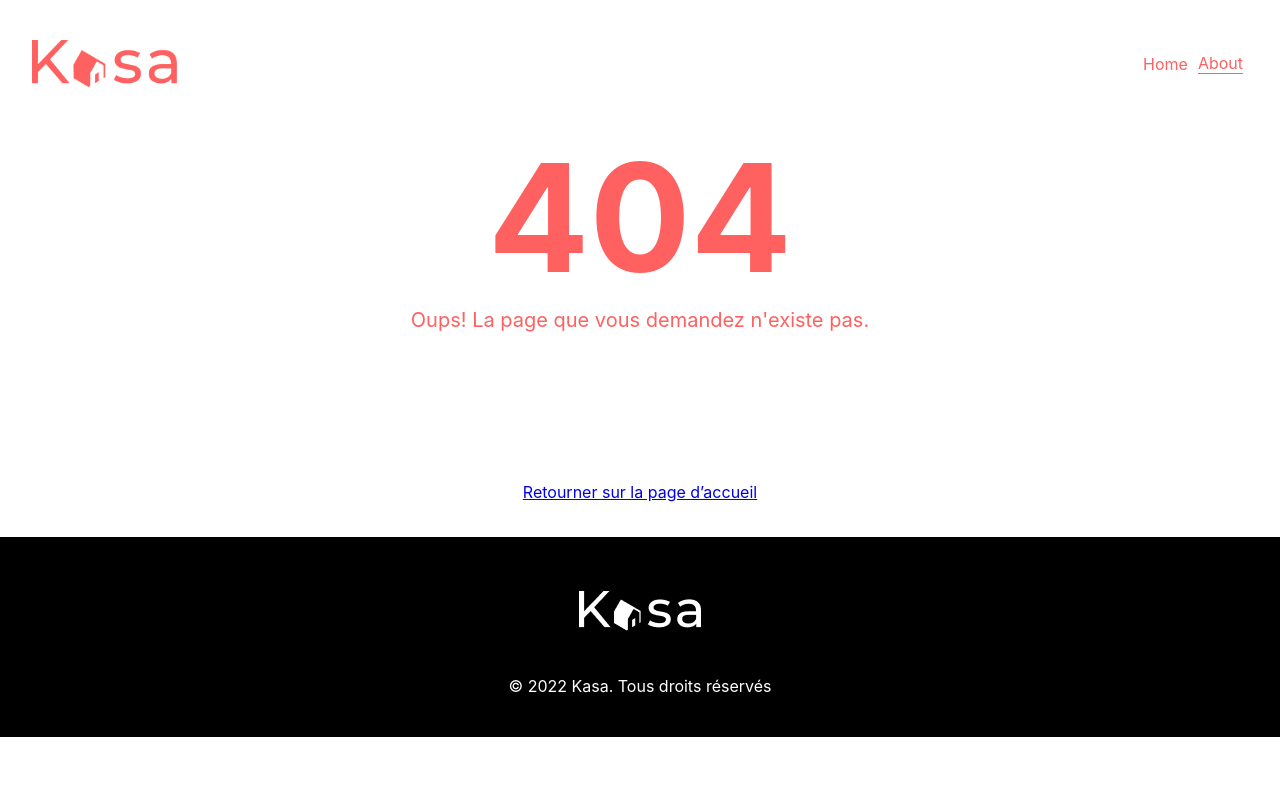
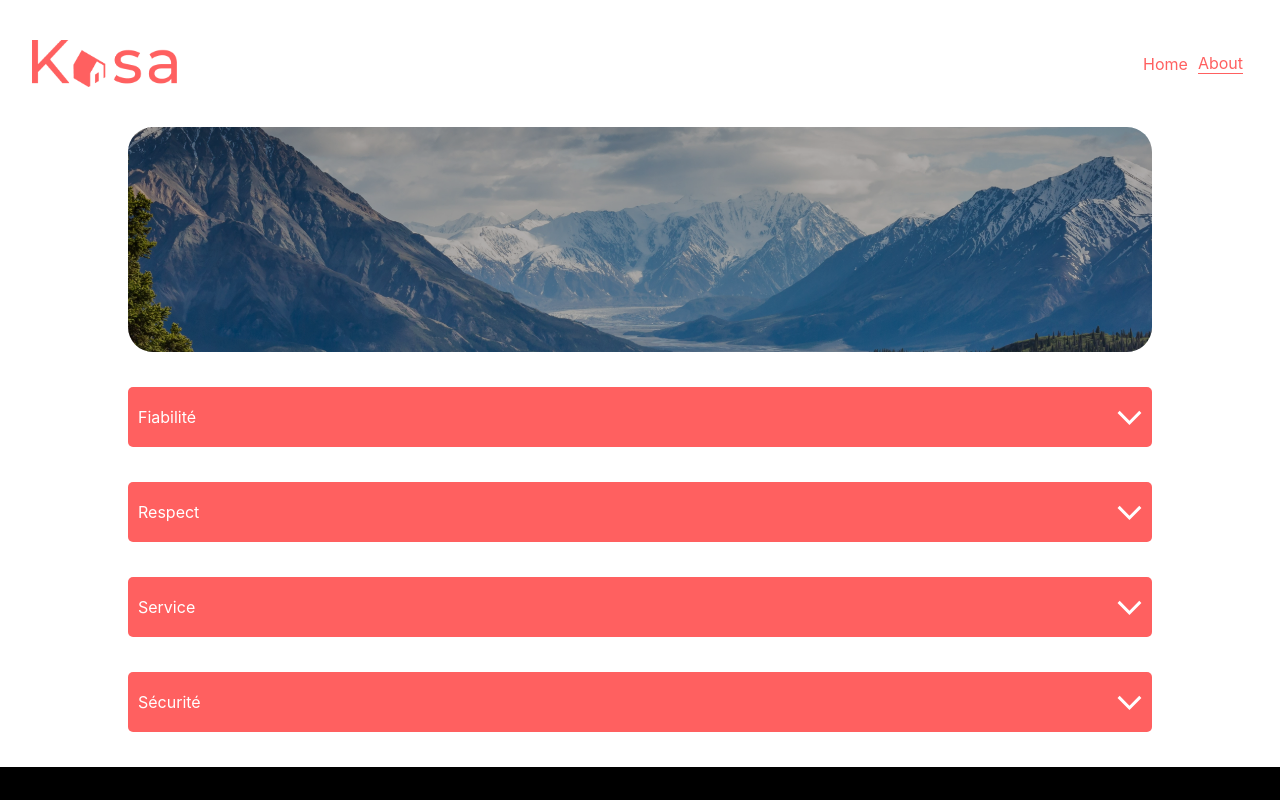
Before and after one commit to JeanMarieHitayezu/P11-Kasa, a React (Create React App) app in the folder kasa/: page /a-propos in a window 1280 px wide. Before the commit this address had no page. Shown: the top 800 px of the page. Built offline with nearby package versions, Linux system fonts and the light colour scheme.

Commit message:
Addition of the About page

```diff
--- a/kasa/src/App.js
+++ b/kasa/src/App.js
@@ -3,6 +3,7 @@
 import Layout from "@/layouts/Layout";
 import Error404 from "@/pages/404/404";
 import Home from "@/pages/Home/Home";
+import About from "@/pages/About/About";
 
 function App() {
   return (
@@ -12,6 +13,7 @@
           <Routes>
             <Route path="/" element={<Home />}/>
             <Route path="*" element={<Error404 />}/>
+            <Route path="/a-propos" element={<About />}/>
 
 
           </Routes>
--- /dev/null
+++ b/kasa/src/pages/About/About.js
@@ -0,0 +1,18 @@
+import React from "react";
+import Banner from "@/components/Banner/Banner";
+import banniereAPropos from "@/img/Pages/About/Banner.png";
+import Dropdown from "@/components/Dropdown/Dropdown";
+
+function About() {
+    return(
+        <div className="APropos">
+            <Banner image={banniereAPropos} titre=""/>
+            <Dropdown title="Fiabilité" description="Les annonces postées sur Kasa garantissent une fiabilité totale. Les photos sont conformes aux logements, et toutes les informations sont régulièrement vérifiées  par nos équipes."/>
+            <Dropdown title="Respect" description="La bienveillance fait partie des valeurs fondatrices de Kasa. Tout comportement discriminatoire ou de perturbation du voisinage entraînera une exclusion de notre plateforme."/>
+            <Dropdown title="Service" description="Nos équipes se tiennent à votre disposition pour vous fournir une expérience parfaite. N'hésitez pas à nous contacter si vous avez la moindre question."/>
+            <Dropdown title="Sécurité" description="La sécurité est la priorité de Kasa. Aussi bien pour nos hôtes que pour les voyageurs, chaque logement correspond aux critères de sécurité établis par nos services. En laissant une note aussi bien à l'hôte qu'au locataire, cela permet à nos équipes de vérifier que les standards sont bien respectés. Nous organisons également des ateliers sur la sécurité domestique pour nos hôtes."/>
+        </div>
+    );
+}
+
+export default About;
```
